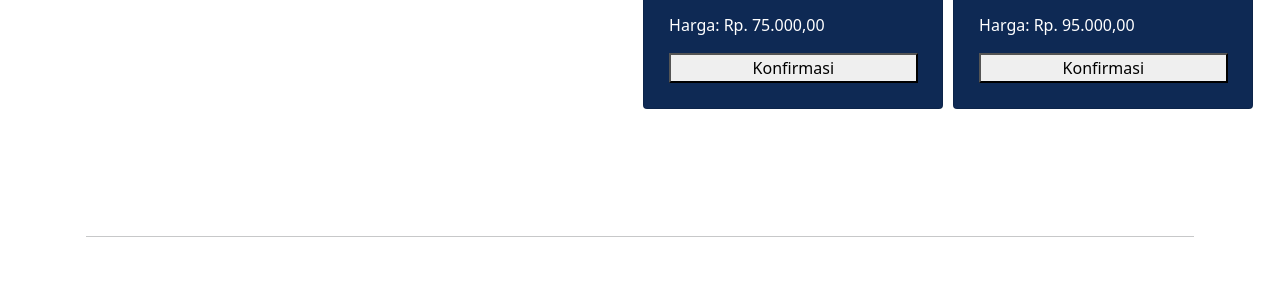
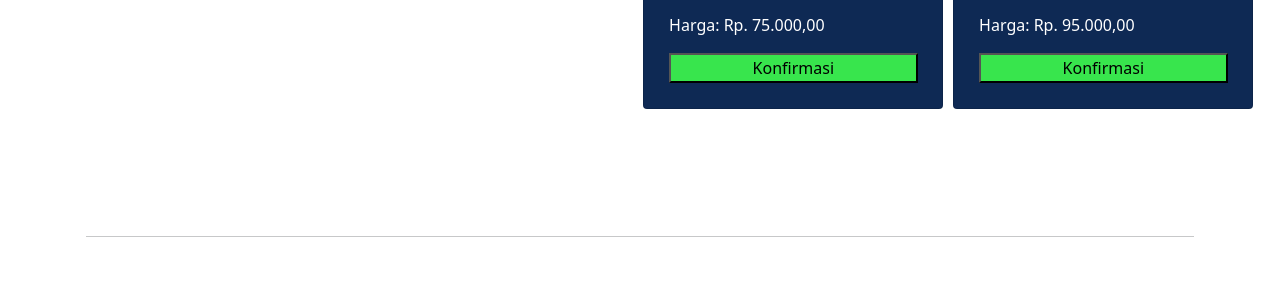
Before and after one commit to SatrioPratama75/WEB-KMT, a plain HTML site: page index.html in a window 1280 px wide. Shown: the part 453-742 px from the top of the page. Drawn offline with nearby package versions, Linux system fonts and the light colour scheme.

Commit message:
Add files via upload

```diff
--- a/index.html
+++ b/index.html
@@ -169,6 +169,9 @@
             text-decoration: underline;
             font-weight: bold;
             margin-bottom: 8px;
+        }
+        .confirm{
+            background-color: #38E54D
         }
 
         /* Layanan */
@@ -384,7 +387,7 @@
                             <li class="list-card">Testing</li>
                         </ul>
                         <p>Harga: Rp. 75.000,00</p>
-                        <button>Konfirmasi</button>
+                        <button class="confirm">Konfirmasi</button>
                     </div>
                     <div class="card">
                         <div class="rec">
@@ -400,7 +403,7 @@
                             <li class="list-card">Testing</li>
                         </ul>
                         <p>Harga: Rp. 95.000,00</p>
-                        <button>Konfirmasi</button>
+                        <button class="confirm">Konfirmasi</button>
                     </div>
                 </div>
             </div>
@@ -515,7 +518,7 @@
                 </div>
                 <div class="contact-info text-center">
                     <p style="margin-bottom: 0%;">Hubungi kami untuk info lebih lanjut:</p>
-                    <a href="https://wa.me/your-phonenumber" target="_blank">
+                    <a href="https://wa.me/085784992784" target="_blank">
                         <img src="asset/wa.png" alt="Logo WhatsApp" width="150px">
                     </a>
                 </div>
@@ -570,7 +573,7 @@
 
             <div class="contact-info text-center">
                 <p style="margin-bottom: 0%;">Hubungi kami sekarang juga untuk Pemesanan!</p>
-                <a href="https://wa.me/your-phonenumber" target="_blank">
+                <a href="https://wa.me/085784992784" target="_blank">
                     <img src="asset/wa.png" alt="Logo WhatsApp" width="150px">
                 </a>
             </div>
```
